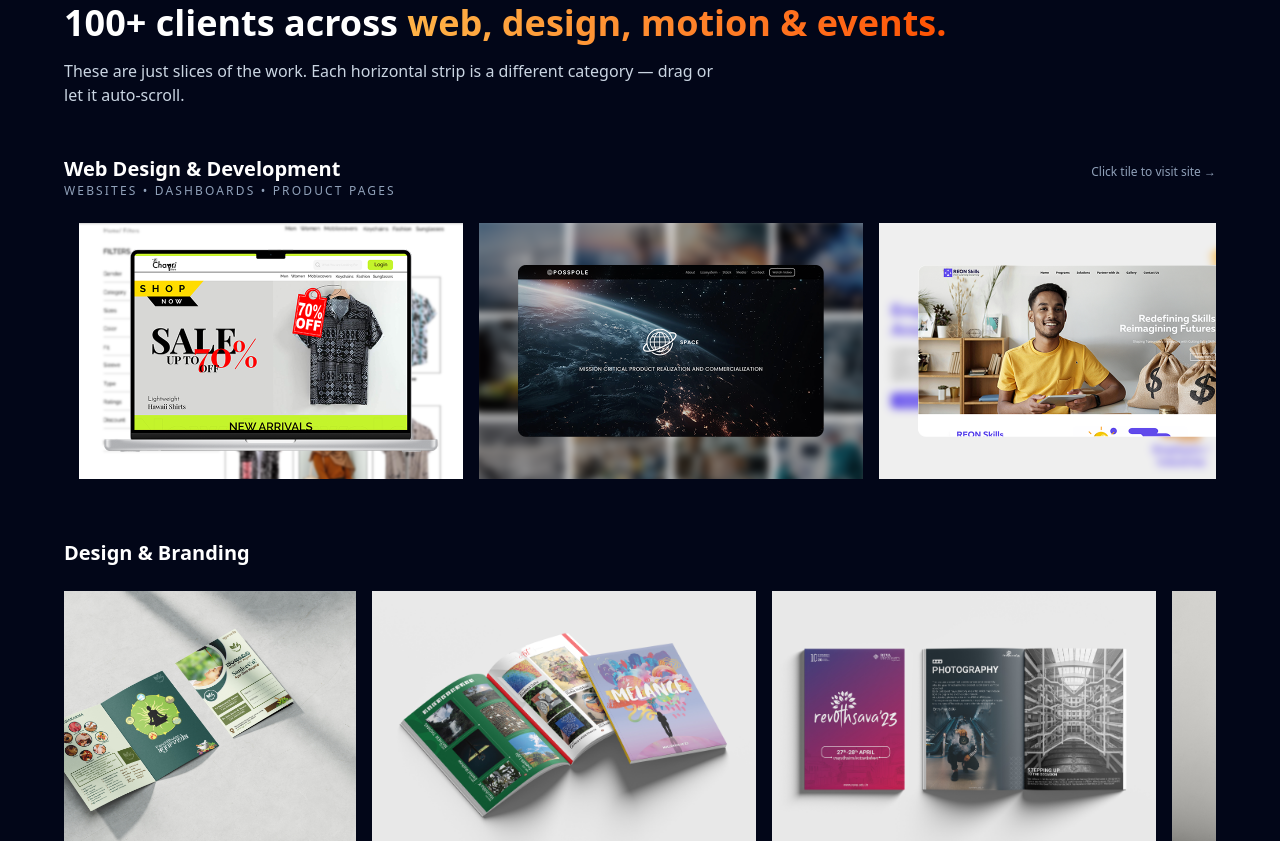
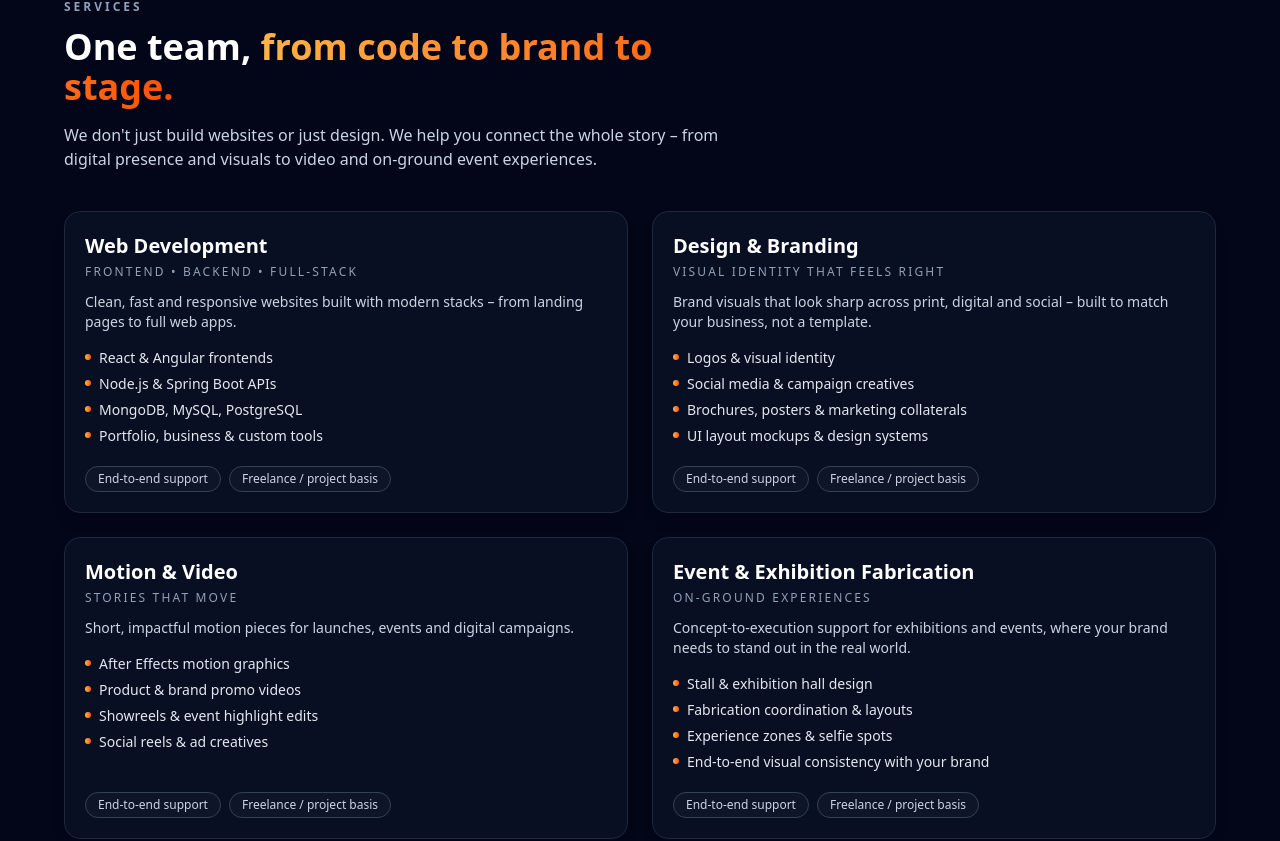
Before and after one commit to vsdeshinge/vivekanand, a React (Vite) app: page / in a window 1280 px wide. Shown: the part 1659-2500 px from the top of the page. Built offline with nearby package versions, Linux system fonts and the light colour scheme; a web font is replaced by a local one.

Commit message:
video added

```diff
--- a/src/pages/Home.jsx
+++ b/src/pages/Home.jsx
@@ -13,13 +13,14 @@ const Home = () => {
       <Hero />
 
       <About />
+      <Services />
 
       {/* Pull Work a bit closer to About */}
       <div className="-mt-4 md:-mt-6">
         <Work />
       </div>
 
-      <Services />
+
       <TestimonialsSection />
       <Contact />
     </div>
--- a/src/pages/Services.jsx
+++ b/src/pages/Services.jsx
@@ -1,162 +1,122 @@
 // src/pages/Services.jsx
-import { useEffect, useRef, useState } from "react";
 
 const services = [
   {
-    id: "web",
-    title: "Web Design & Development",
-    subtitle:
-      "Fast, clean, conversion-focused sites + dashboards built to scale.",
-    video: "/videos/redefine.mp4",
+    title: "Web Development",
+    subtitle: "Frontend • Backend • Full-stack",
+    description:
+      "Clean, fast and responsive websites built with modern stacks – from landing pages to full web apps.",
+    points: [
+      "React & Angular frontends",
+      "Node.js & Spring Boot APIs",
+      "MongoDB, MySQL, PostgreSQL",
+      "Portfolio, business & custom tools",
+    ],
   },
   {
-    id: "branding",
-    title: "Branding & Graphic Design",
-    subtitle:
-      "Logos, identity systems, print & digital assets that feel premium.",
-    video: "/services/branding.mp4",
+    title: "Design & Branding",
+    subtitle: "Visual identity that feels right",
+    description:
+      "Brand visuals that look sharp across print, digital and social – built to match your business, not a template.",
+    points: [
+      "Logos & visual identity",
+      "Social media & campaign creatives",
+      "Brochures, posters & marketing collaterals",
+      "UI layout mockups & design systems",
+    ],
   },
   {
-    id: "motion",
     title: "Motion & Video",
-    subtitle: "Reels, promos, explainers — edits that feel sharp and modern.",
-    video: "/services/motion.mp4",
+    subtitle: "Stories that move",
+    description:
+      "Short, impactful motion pieces for launches, events and digital campaigns.",
+    points: [
+      "After Effects motion graphics",
+      "Product & brand promo videos",
+      "Showreels & event highlight edits",
+      "Social reels & ad creatives",
+    ],
   },
   {
-    id: "events",
     title: "Event & Exhibition Fabrication",
-    subtitle:
-      "From concept to execution — spaces people remember and photograph.",
-    video: "/services/events.mp4",
-  },
-  {
-    id: "systems",
-    title: "Product & UI Systems",
-    subtitle: "Design systems + UI kits that keep teams consistent and faster.",
-    video: "/services/systems.mp4",
+    subtitle: "On-ground experiences",
+    description:
+      "Concept-to-execution support for exhibitions and events, where your brand needs to stand out in the real world.",
+    points: [
+      "Stall & exhibition hall design",
+      "Fabrication coordination & layouts",
+      "Experience zones & selfie spots",
+      "End-to-end visual consistency with your brand",
+    ],
   },
 ];
 
-// lightweight: autoplay on view (prevents mobile playing all videos at once)
-function useInViewVideo() {
-  const ref = useRef(null);
-  const [active, setActive] = useState(false);
-
-  useEffect(() => {
-    const el = ref.current;
-    if (!el) return;
-
-    const io = new IntersectionObserver(
-      ([entry]) => setActive(entry.isIntersecting),
-      { threshold: 0.55 }
-    );
-
-    io.observe(el);
-    return () => io.disconnect();
-  }, []);
-
-  return [ref, active];
-}
-
-function ServiceCard({ item, index }) {
-  const [wrapRef, active] = useInViewVideo();
-  const videoRef = useRef(null);
-
-  useEffect(() => {
-    const v = videoRef.current;
-    if (!v) return;
-
-    if (active) {
-      // try play (mobile requires muted + playsInline)
-      const p = v.play();
-      if (p && typeof p.catch === "function") p.catch(() => {});
-    } else {
-      v.pause();
-    }
-  }, [active]);
-
+const Services = () => {
   return (
-    <article ref={wrapRef} className="  p-5 md:p-6">
-      {/* square video */}
-      <div className="relative aspect-square w-full overflow-hidden bg-black/40">
-        <video
-          ref={videoRef}
-          className="h-full w-full object-cover "
-          src={item.video}
-          muted
-          loop
-          playsInline
-          preload={index === 0 ? "auto" : "metadata"}
-        />
-        <div className="pointer-events-none absolute inset-0 bg-gradient-to-b from-transparent via-transparent to-black/25" />
-      </div>
-
-      <h3 className="mt-4 text-xl md:text-2xl font-semibold text-white">
-        {item.title}
-      </h3>
-      <p className="mt-2 text-sm md:text-base text-slate-300">
-        {item.subtitle}
-      </p>
-    </article>
-  );
-}
-
-export default function Services() {
-  return (
-    <section className="min-h-screen bg-[#020617] text-white px-4 py-16 md:px-0">
-      <div className="mx-auto max-w-6xl grid gap-10 md:grid-cols-12">
-        {/* LEFT (sticky) */}
-        <aside className="md:col-span-5">
-          <div className="md:sticky md:top-24 space-y-5">
+    <section id="services" className="px-4 py-10 md:py-14 md:px-0">
+      <div className="mx-auto max-w-6xl">
+        {/* Heading */}
+        <div className="max-w-2xl">
           <p className="text-xs font-semibold uppercase tracking-[0.25em] text-slate-400">
             Services
           </p>
-
-            <h1 className="font-display text-3xl md:text-4xl font-semibold leading-tight">
-              We build <span className="text-brand-gradient">digital</span>,{" "}
-              <span className="text-brand-gradient">visual</span> &{" "}
-              <span className="text-brand-gradient">real-world</span>{" "}
-              experiences.
+          <h1 className="mt-3 font-display text-3xl font-semibold text-white md:text-4xl">
+            One team,{" "}
+            <span className="text-brand-gradient">
+              from code to brand to stage.
+            </span>
           </h1>
 
-            <p className="text-sm md:text-base text-slate-300">
-              A small team led by Maharshi — mixing development, design, motion,
-              and fabrication to help brands look sharp and feel memorable.
+          <p className="mt-4 text-sm text-slate-300 md:text-base">
+            We don&apos;t just build websites or just design. We help you
+            connect the whole story – from digital presence and visuals to video
+            and on-ground event experiences.
+          </p>
+        </div>
+
+        {/* Cards */}
+        <div className="mt-10 grid gap-6 md:grid-cols-2">
+          {services.map((service) => (
+            <article
+              key={service.title}
+              className="flex flex-col justify-between rounded-2xl border border-slate-800 bg-slate-900/60 p-5 shadow-lg shadow-black/10"
+            >
+              <div>
+                <h2 className="font-display text-xl font-semibold text-white">
+                  {service.title}
+                </h2>
+                <p className="mt-1 text-xs uppercase tracking-[0.18em] text-slate-400">
+                  {service.subtitle}
+                </p>
+                <p className="mt-3 text-sm text-slate-300">
+                  {service.description}
                 </p>
 
-            {/* optional mini tags */}
-            <div className="flex flex-wrap gap-2 pt-2">
-              {["Web", "Branding", "Motion", "Events", "UI Systems"].map(
-                (t) => (
-                  <span
-                    key={t}
-                    className="border border-white/10 bg-white/[0.03] px-3 py-1 text-xs text-slate-200"
-                  >
-                    {t}
-                  </span>
-                )
-              )}
+                <ul className="mt-4 space-y-1.5 text-sm text-slate-200">
+                  {service.points.map((point) => (
+                    <li key={point} className="flex gap-2">
+                      <span className="mt-[6px] h-1.5 w-1.5 flex-shrink-0 rounded-full bg-brand-gradient" />
+                      <span>{point}</span>
+                    </li>
+                  ))}
+                </ul>
               </div>
 
-            {/* optional CTA */}
-            <div className="pt-4">
-              <a
-                href="/contact"
-                className="inline-flex items-center gap-2 border border-white/15 bg-white/[0.04] px-4 py-2 text-sm hover:bg-white/[0.06]"
-              >
-                Start a project <span aria-hidden>↗</span>
-              </a>
+              {/* Tag chip */}
+              <div className="mt-5 flex flex-wrap gap-2">
+                <span className="inline-flex items-center rounded-full border border-slate-700 bg-slate-900/80 px-3 py-1 text-xs text-slate-300">
+                  End-to-end support
+                </span>
+                <span className="inline-flex items-center rounded-full border border-slate-700 bg-slate-900/80 px-3 py-1 text-xs text-slate-300">
+                  Freelance / project basis
+                </span>
               </div>
-          </div>
-        </aside>
-
-        {/* RIGHT (scrolling stack) */}
-        <div className="md:col-span-7 space-y-6">
-          {services.map((item, idx) => (
-            <ServiceCard key={item.id} item={item} index={idx} />
+            </article>
           ))}
         </div>
       </div>
     </section>
   );
-}
+};
+
+export default Services;
```
Also changed, not shown: 1 other file (tests, documents, lock files or other folders). Lines whose indentation alone changed are shown as unchanged.
